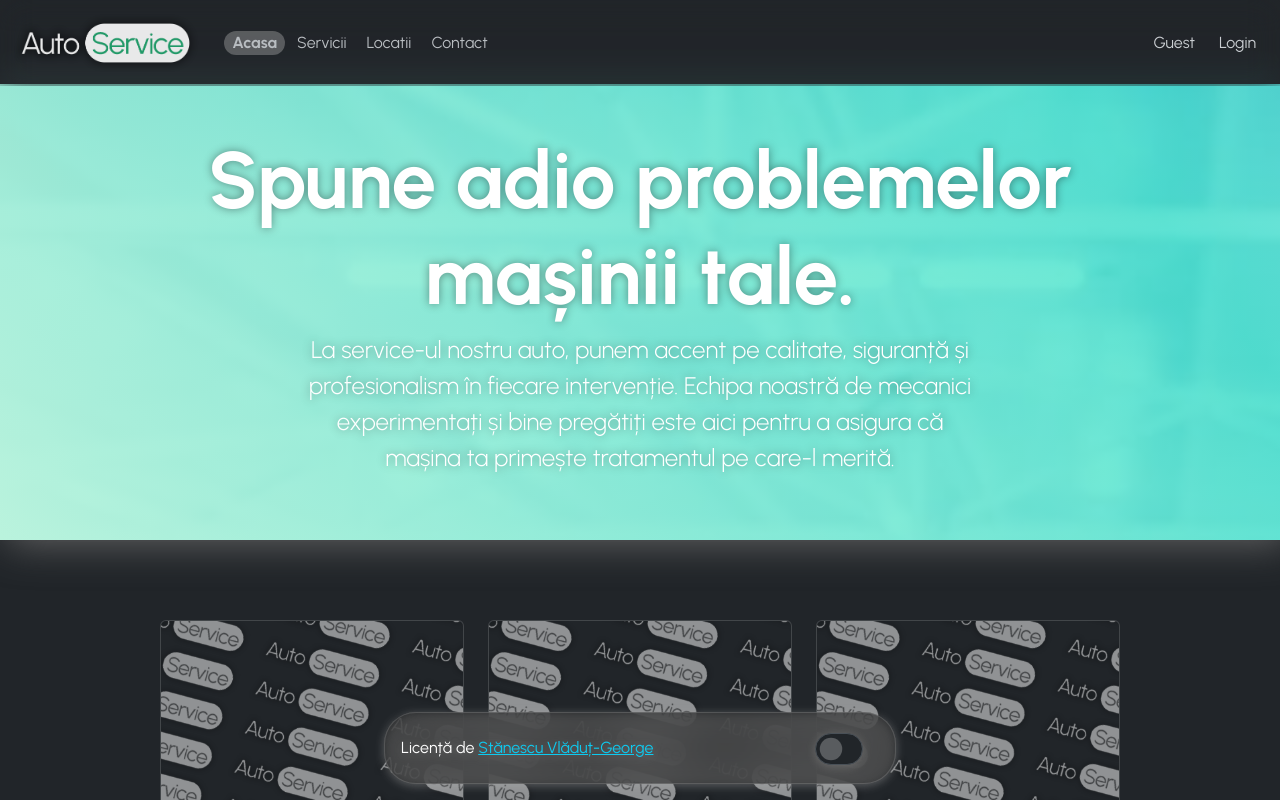
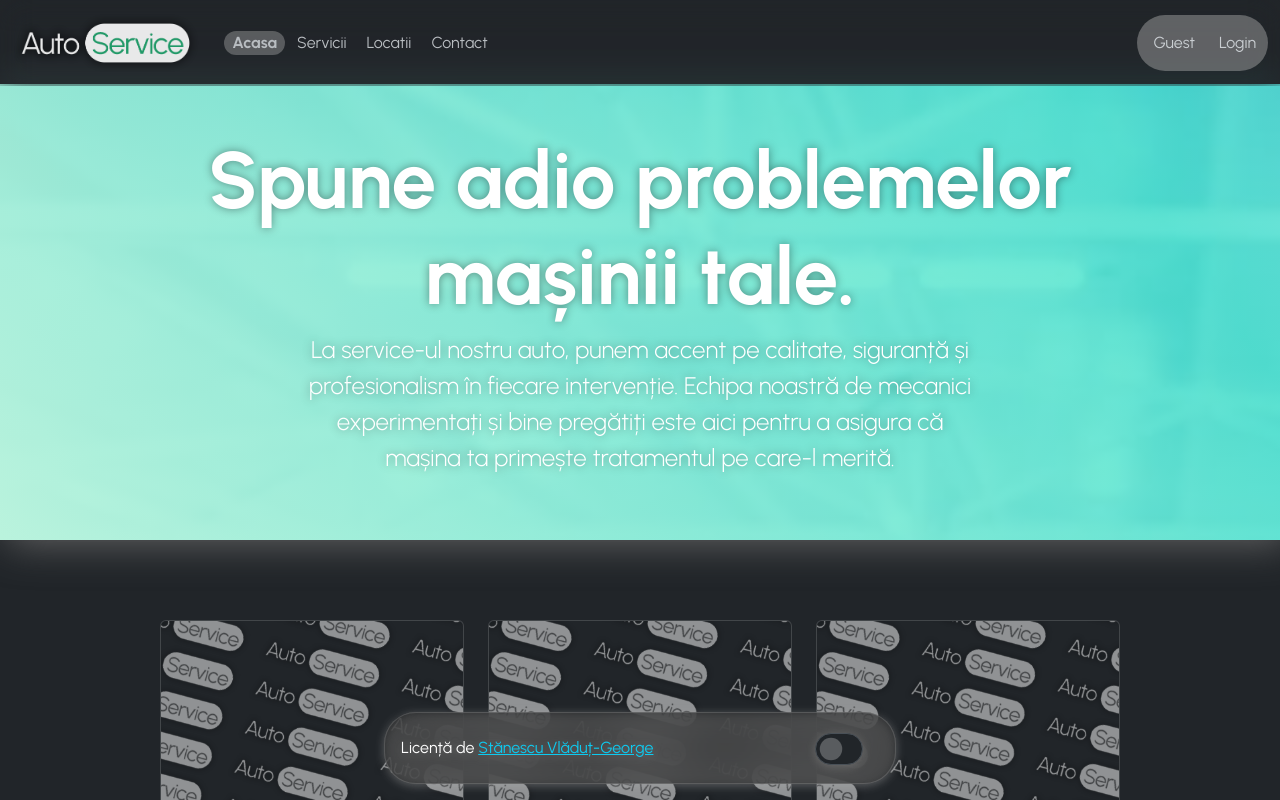
Before and after one commit to stnsc/AutoService-Website, a React (Vite) app: page / in a window 1280 px wide. Built offline with nearby package versions, Linux system fonts and the light colour scheme.

Commit message:
Log Out Function

```diff
--- a/package.json
+++ b/package.json
@@ -17,6 +17,7 @@
     "express": "^4.19.2",
     "framer-motion": "^11.0.20",
     "jsonwebtoken": "^9.0.2",
+    "jwt-decode": "^4.0.0",
     "pg": "^8.11.5",
     "react": "^18.2.0",
     "react-bootstrap": "^2.10.2",
--- a/src/components/Navbar.tsx
+++ b/src/components/Navbar.tsx
@@ -1,19 +1,42 @@
 import { Link } from "react-router-dom";
 import { useEffect, useState } from "react";
+import { jwtDecode } from "jwt-decode";
 
 export default function Navbar() {
   const [user, setUser] = useState("");
   const [isActive, setActive] = useState("Acasa");
 
+  console.log("user: " + user);
+
   const inactiveClass = "nav-link px-2 me-1";
   const activeClass = inactiveClass + " nav-selected";
 
   useEffect(() => {
-    const loggedUser = localStorage.getItem("name");
-    if (loggedUser) {
-      setUser(loggedUser);
+    const token: string = localStorage.getItem("token") as string;
+    if (!token) {
+      localStorage.removeItem("name");
+      return;
     }
-  }, []);
+
+    const decodedToken = jwtDecode(token);
+
+    const currentDate = new Date();
+
+    if (decodedToken.exp * 1000 < currentDate.getTime()) {
+      //failed
+      setUser("");
+    } else {
+      //success
+      setUser(localStorage.getItem("name") as string);
+    }
+  }, [user, setUser]);
+
+  function handleDisconnect() {
+    localStorage.removeItem("name");
+    localStorage.removeItem("token");
+
+    window.location.reload();
+  }
 
   return (
     <nav className="navbar navbar-expand-sm fixed-top">
@@ -54,18 +77,23 @@
             Contact
           </Link>
         </div>
-        <span>
+        <div className="nav-user-info">
           <p className="m-0 p-3">{user ? `Buna, ${user}!` : "Guest"}</p>
-        </span>
-        <span>
+          <p
+            className={`${!user ? "d-none" : ""} logout-hover m-0 p-3`}
+            style={{}}
+            onClick={handleDisconnect}
+          >
+            Log out
+          </p>
           <Link
             to="/login"
-            className={`${isActive === "Login" ? activeClass : inactiveClass}`}
+            className={`${user ? "d-none" : ""} m-0 p-3 ${isActive === "Login" ? activeClass : inactiveClass}`}
             onClick={() => setActive("Login")}
           >
             Login
           </Link>
-        </span>
+        </div>
       </div>
     </nav>
   );
--- a/src/components/login/LoginForm.tsx
+++ b/src/components/login/LoginForm.tsx
@@ -9,7 +9,7 @@
   const err_array = [
     "Campurile nu au fost completate corespunzator",
     "Date incorecte",
-    "Logat cu succes!",
+    "Logat cu succes! Pagina se va reincarca...",
   ];
 
   const alert_type = ["danger", "primary"];
@@ -57,6 +57,8 @@
         setShowAlert(true);
         setType(1);
         setErr(2);
+
+        window.location.reload();
       })
       .catch(() => {
         setShowAlert(true);
--- a/src/style.css
+++ b/src/style.css
@@ -109,9 +109,9 @@
     align-items: center;
     position: fixed;
     width: 100%;
-}
 
     .login-text-container{
+        width: 80%;
         text-align: left;
         filter: drop-shadow(0px 0px 2px black);
     }
@@ -124,11 +124,16 @@
         padding: 40px;
         border-radius: 1em;
         width: 400px;
-}
 
         .gap-login{
             display: grid;
             gap: 10px;
+        }
+    }
+}
+
+.logout-hover:hover{
+    cursor: pointer;
 }
 
 .auth-text{
@@ -202,6 +207,12 @@
     font-weight: bold;
 }
 
+.nav-user-info{
+    display: flex;
+    background: rgba(173, 173, 173, 0.5);
+    border-radius: 2em;
+}
+
 .manage-container{
     display: flex;
     justify-content: space-between;
```
Also changed, not shown: 1 other file (tests, documents, lock files or other folders). Lines whose indentation alone changed are shown as unchanged.
